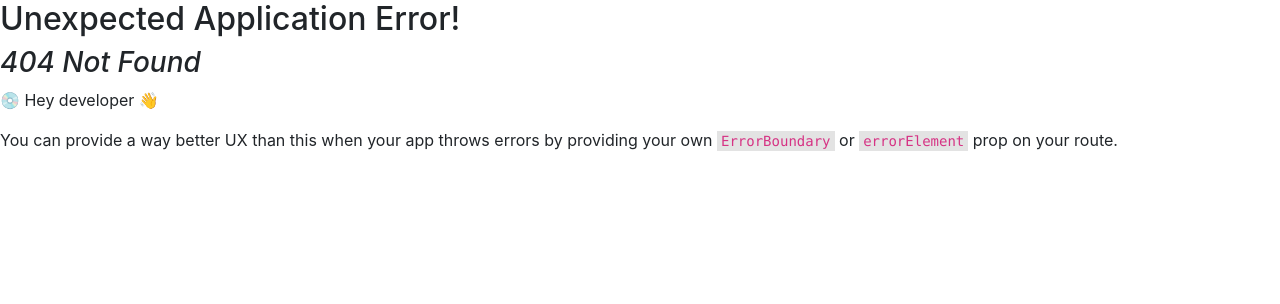
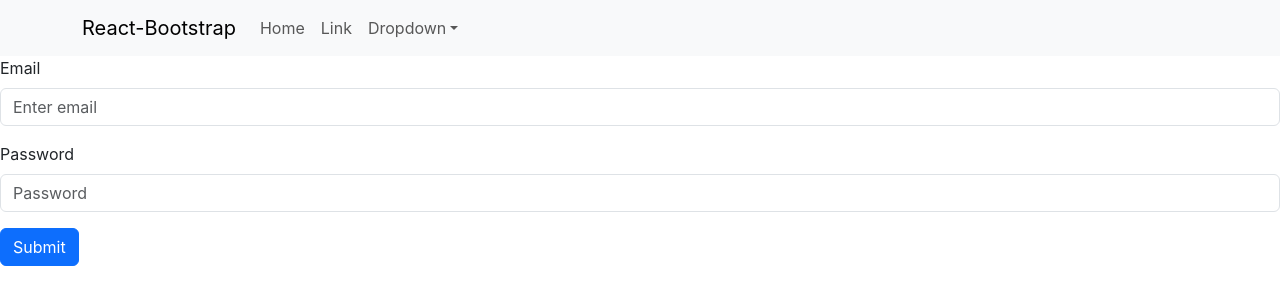
Before and after one commit to stromcer/tetris-back, a React (Create React App) app in the folder tetris-boilerplate/: page /login in a window 1280 px wide. Before the commit this address had no page. Shown: the top 304 px of the page. Built offline with nearby package versions, Linux system fonts and the light colour scheme.

Commit message:
login creado

```diff
--- /dev/null
+++ b/tetris-boilerplate/src/js/views/Login.jsx
@@ -0,0 +1,24 @@
+import React from "react";
+import useAppContext from "../store/context";
+import Button from 'react-bootstrap/Button';
+import Form from 'react-bootstrap/Form';
+
+const Login = () => {
+    return (
+        <Form>
+          <Form.Group className="mb-3" controlId="formBasicEmail">
+            <Form.Label>Email</Form.Label>
+            <Form.Control type="email" placeholder="Enter email" />
+          </Form.Group>
+          <Form.Group className="mb-3" controlId="formBasicPassword">
+            <Form.Label>Password</Form.Label>
+            <Form.Control type="password" placeholder="Password" />
+          </Form.Group>
+          <Button variant="primary" type="submit">
+            Submit
+          </Button>
+        </Form>
+      );
+}
+
+export default Login;
```
Also changed, not shown: tetris-boilerplate/src/js/routes/routes.js (+5 -4 lines), 1 other file (tests, documents, lock files or other folders).
